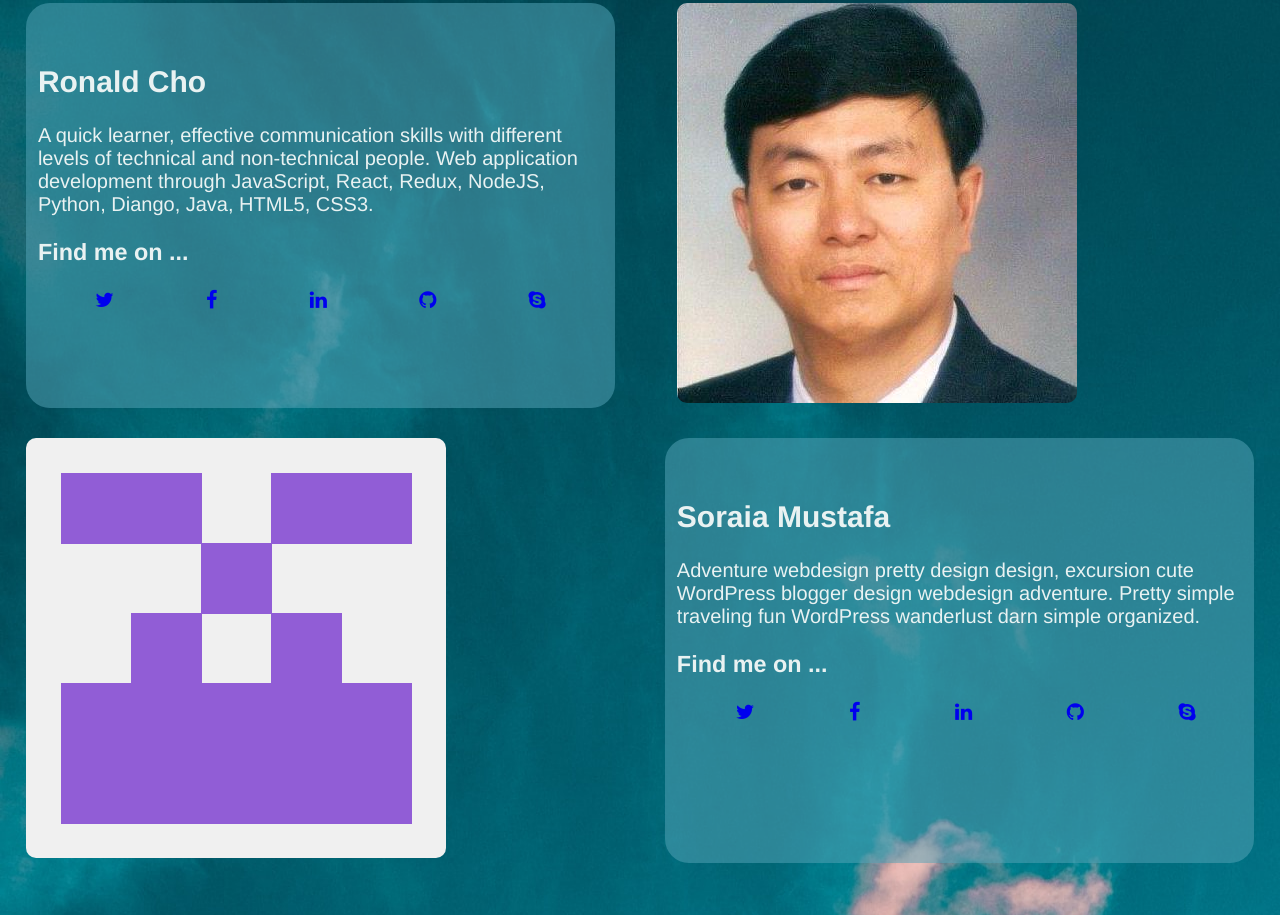
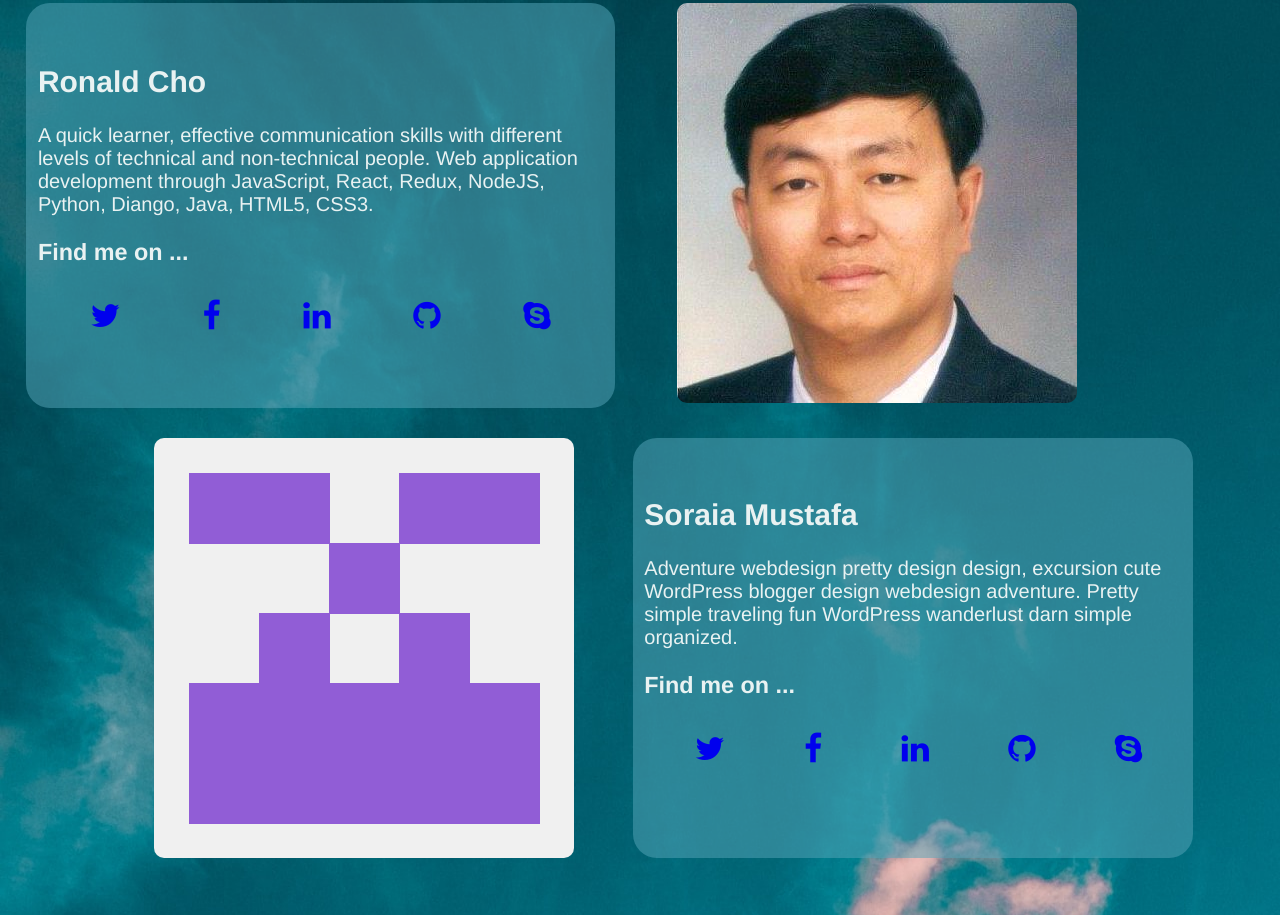
Before and after one commit to build-week-refugeestories/vlad-burlutskiy-frontend, a website: page about.html in a window 1280 px wide. Shown: the part 273-1188 px from the top of the page. Drawn offline with Linux system fonts and the light colour scheme.

Commit message:
styling main content on about us page

```diff
--- a/about.html
+++ b/about.html
@@ -149,7 +149,7 @@
         <li>&copy; Refugee Stories. All rights reserved. 2019</li>
     </ul>
 </footer>
-<script src="front-end/js/app.js"></script>
+<script src="front-end/js/about.js"></script>
 
 </body>
 </html>
--- a/front-end/css/about.css
+++ b/front-end/css/about.css
@@ -1,3 +1,5 @@
+* {box-sizing:border-box}
+
 html {
     box-sizing: border-box;
     background: #eeeeee;
@@ -6,9 +8,12 @@ html {
     font-weight: 200;
   }
 
+
+
   body {
-      margin: 0;
+      margin: 0 auto;
   }
+
 
 
   header {
@@ -107,7 +112,7 @@ html {
   }
 
   .text-content:hover {
-    transform: translateY(-4px) scale(1.01);
+    transform: translateY(-5px) scale(1.03);
   }
 
   .img-content {
@@ -121,17 +126,37 @@ html {
 
 
   .home .major {
-    border-bottom: 2px dashed #C0C0C0;
+
     margin-bottom: 1rem;
     padding: 0% 2% 0% 2%;
   }
+/* adding a border to a pseudo element of :after and give it a border-bottom and set the width.  */
+  .home .major:after {
+    content: "";
+    display: block;
+    border-bottom: 2px dashed #C0C0C0;
+    margin: 0 auto;
+    padding: 0px 20px 0px 20px;
+    width: 100%;
+  }
+
+
 
   .social {
     display: flex;
     justify-content: space-around;
     padding: 0% 2% 0% 2%;
     list-style: none;
+    font-size: xx-large;
   }
+
+    .social a{
+        transition: all 0.3s;
+    }
+
+   .social a:hover {
+    transform: translateY(-5px) scale(1.03);
+   }
 
   .home .content-section .text-content {
     width: 48%;
@@ -161,6 +186,7 @@ html {
   }
   .home .inverse-content {
     padding-bottom: 30px;
+    width: 95%;
     /* border-bottom: 2px dashed #C0C0C0; */
   }
   .home .inverse-content .text-content {
@@ -168,6 +194,8 @@ html {
     padding-right: 0;
   }
   .home .inverse-content .img-content {
+    display: flex;
+    justify-content: flex-end;
     padding-right: 1%;
     padding-left: 0;
   }
@@ -286,5 +314,3 @@ html {
         #copyright li:first-child {
           margin-top: 0;
         }
-
-  * {box-sizing:border-box}
--- /dev/null
+++ b/front-end/js/about.js
@@ -0,0 +1,105 @@
+
+
+
+
+
+    //fixed Navigation bar
+        const nav = document.querySelector('#main');
+        let topOfNav = nav.offsetTop;
+
+        function fixNav() {
+          if (window.scrollY >= topOfNav) {
+            document.body.style.paddingTop = nav.offsetHeight + 'px';
+            document.body.classList.add('fixed-nav');
+          } else {
+            document.body.classList.remove('fixed-nav');
+            document.body.style.paddingTop = 0;
+          }
+        }
+
+        window.addEventListener('scroll', fixNav);
+
+        document.body.style.background = "url('front-end/images/sky3.jpg')";
+
+
+    // var slideIndex = 1;
+    // showSlides(slideIndex);
+
+    // // Next/previous controls
+    // function plusSlides(n) {
+    //   showSlides(slideIndex += n);
+    // }
+
+    // // Thumbnail image controls
+    // function currentSlide(n) {
+    //   showSlides(slideIndex = n);
+    // }
+
+    // function showSlides(n) {
+    //   var i;
+    //   var slides = document.getElementsByClassName("mySlides");
+    //   var dots = document.getElementsByClassName("dot");
+    //   if (n > slides.length) {slideIndex = 1}
+    //   if (n < 1) {slideIndex = slides.length}
+    //   for (i = 0; i < slides.length; i++) {
+    //       slides[i].style.display = "none";
+    //   }
+    //   for (i = 0; i < dots.length; i++) {
+    //       dots[i].className = dots[i].className.replace(" active", "");
+    //   }
+    //   slides[slideIndex-1].style.display = "block";
+    //   dots[slideIndex-1].className += " active";
+    // }
+
+    // (function(global){
+    //   const slides = document.querySelectorAll('.slideshow-container img.slide');
+    //   // change images
+    //     slides[0].src = 'https://images.unsplash.com/photo-1526817575615-3685e135615d?ixlib=rb-1.2.1&ixid=eyJhcHBfaWQiOjEyMDd9&auto=format&fit=crop&w=1888&q=80';
+    //     slides[1].src = 'https://images.unsplash.com/photo-1551556729-c8dee4337009?ixlib=rb-1.2.1&ixid=eyJhcHBfaWQiOjEyMDd9&auto=format&fit=crop&w=2700&q=80';
+    //     slides[2].src = 'https://images.unsplash.com/photo-1467510396478-c4680a636614?ixlib=rb-1.2.1&ixid=eyJhcHBfaWQiOjEyMDd9&auto=format&fit=crop&w=1953&q=80';
+
+    //   const headerContent = document.querySelectorAll('.slideshow-container .text h2');
+    //   const imageContent = document.querySelectorAll('.slideshow-container .text img');
+    //     const pContent = document.querySelectorAll('.slideshow-container .text p');
+    //     const ctaContent = document.querySelectorAll('.slideshow-container .text button'); /*change button text*/
+    //   // const ctaButton = document.getElementsByClassName('.slideshow-container .text cta');
+
+
+    //   headerContent[0].innerText = 'Scraps of Life';
+    //   imageContent[0].src = 'front-end/images/scraps_of_life.jpg'; /*change image*/
+    //     pContent[0].innerText = 'Imagine the filthy, toxic mess all around you. Feel it on your skin.Imagine eating here.Now open your eyes and see all the people who live here.';
+    //   pContent[0].style.fontSize = 'large';
+    //   ctaContent[0].innerText = 'Read more...';
+    //   ctaContent[0].style.fontSize = "large";
+    //   ctaContent[0].style.background = "#988488";
+    //   ctaContent[0].style.cursor = "pointer";
+    //   ctaContent[0].style.borderRadius = "12px";
+    //   ctaContent[0].style.borderColor = "#3486eb";
+    //   ctaContent[0].style.boxShadow = "0 4px 16px 0 #3486eb";
+
+
+
+    //   headerContent[1].innerText = 'War Widow';
+    //   imageContent[1].src = 'front-end/images/widow.png'; /*change image*/
+    //     pContent[1].innerText = 'She remembers telling him: “I don’t want to lose you. I don’t want my kids to grow up without a father."';
+    //   pContent[1].style.fontSize = 'large';
+    //   ctaContent[1].innerText = 'Read more...';
+    //   ctaContent[1].style.fontSize = "large";
+    //   ctaContent[1].style.background = "#988488";
+    //   ctaContent[1].style.cursor = "pointer";
+    //   ctaContent[1].style.borderRadius = "12px";
+    //   ctaContent[1].style.borderColor = "#3486eb";
+    //   ctaContent[1].style.boxShadow = "0 4px 16px 0 #3486eb";
+
+
+    //   headerContent[2].innerText = 'A Lifestyle Lost';
+    //   imageContent[2].src = 'front-end/images/lifestyle_lost.png'; /*change image*/
+    //     pContent[2].innerText = 'Bombs and artillery shells are equally lethal to rich and poor, and among the more than 2.3 million Syrian refugees are many wealthy Syrians who have had family slaughtered. ';
+    //   pContent[2].style.fontSize = 'large';
+    //   ctaContent[2].innerText = 'Read more...';
+    //   ctaContent[2].style.fontSize = "large";
+    //   ctaContent[2].style.background = "#988488";
+    //   ctaContent[2].style.cursor = "pointer";
+    //   ctaContent[2].style.borderRadius = "12px";
+    //   ctaContent[2].style.borderColor = "#3486eb";
+    //   ctaContent[2].style.boxShadow = "0 4px 16px 0 #3486eb";})(window);
--- a/front-end/js/app.js
+++ b/front-end/js/app.js
@@ -1,7 +1,7 @@
 
 
 
-    document.body.style.background = "url('front-end/images/sky3.jpg')";
+    document.body.style.background = "url('front-end/images/everyone_is_welcome.jpg')";
 
 //fixed Navigation bar
     const nav = document.querySelector('#main');
```
Also changed, not shown: front-end/images/sky4.jpg (added).
